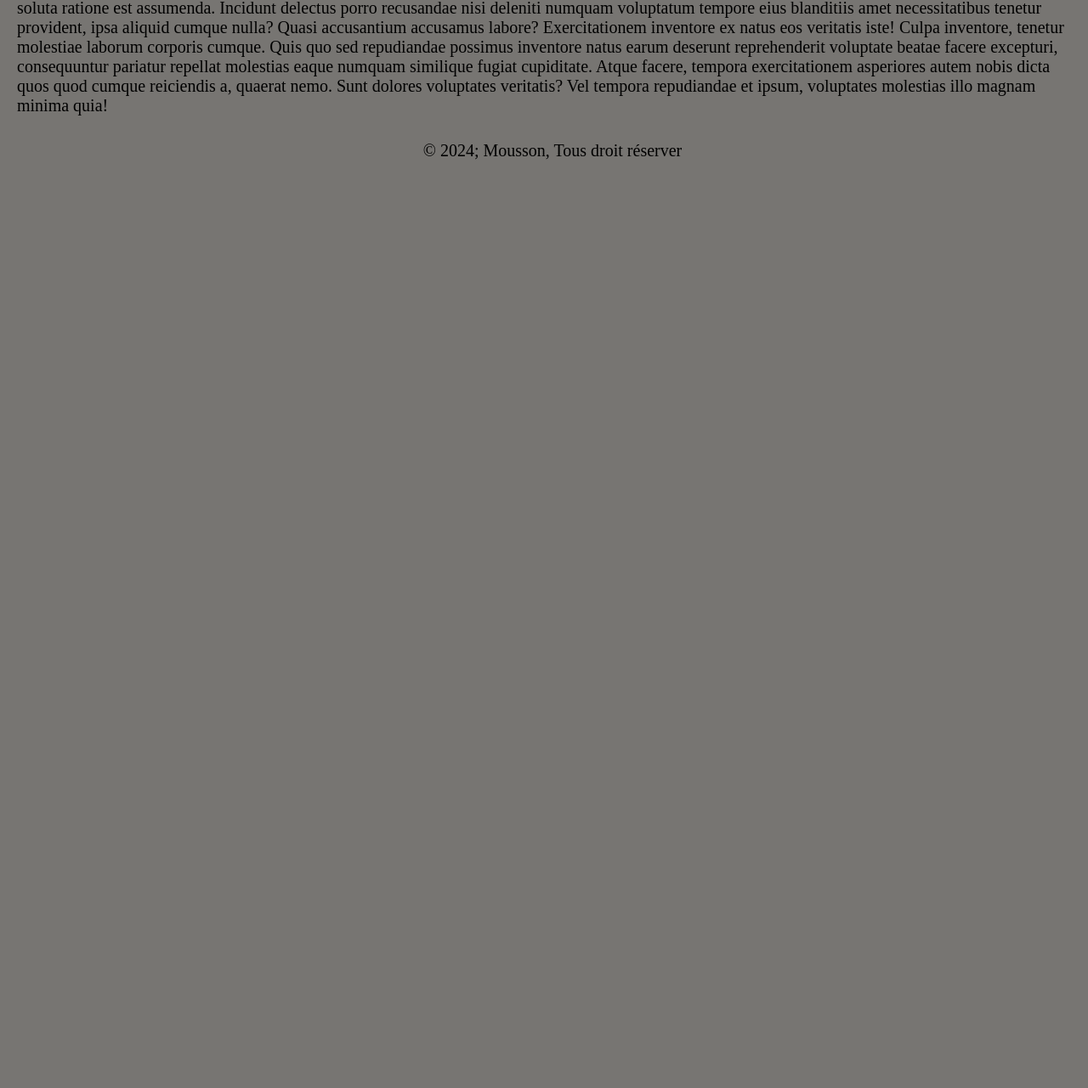
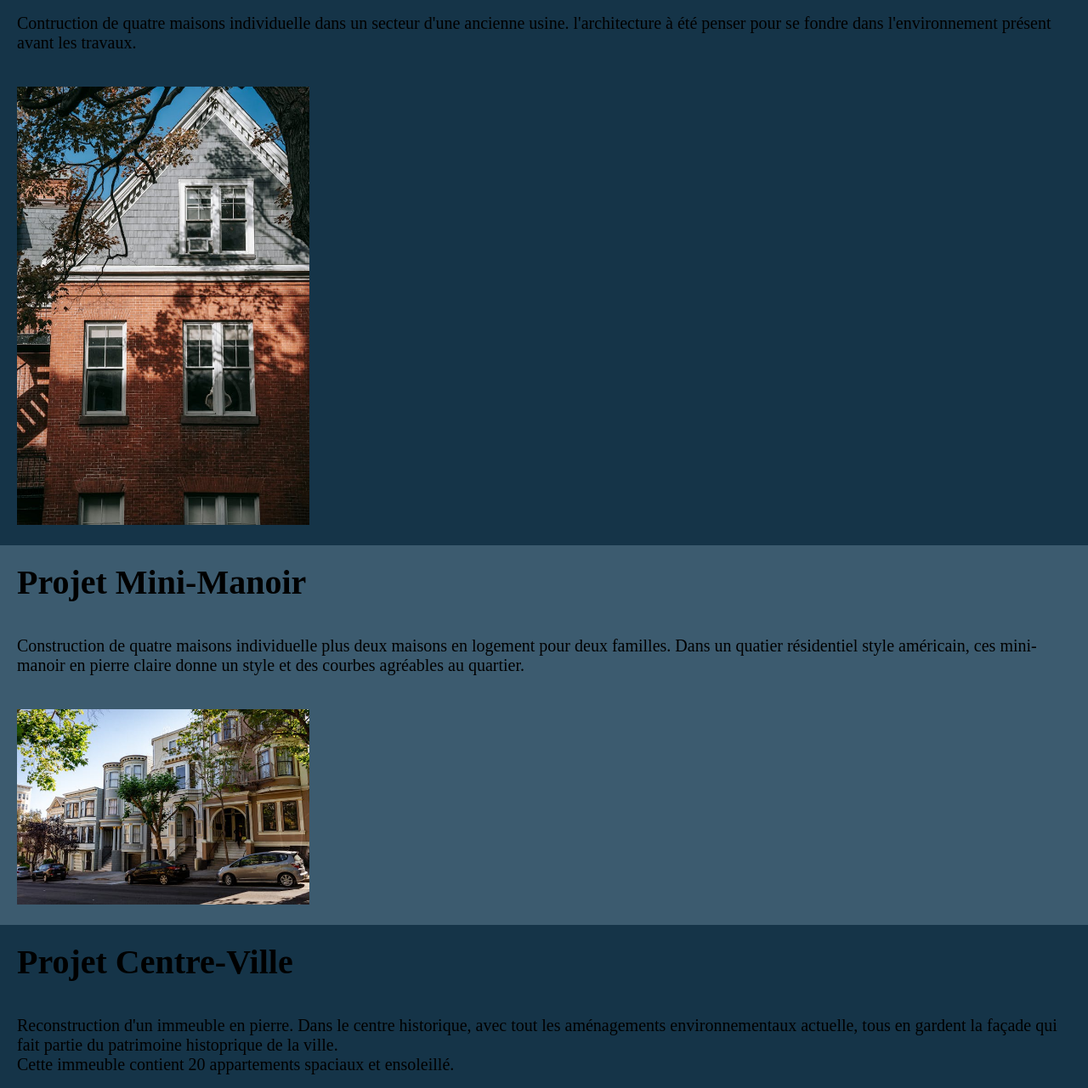
Before and after one commit to marie-josee67/Mousson, a plain HTML site: page Produit.html in a window 1280 px wide. Shown: the part 125-1406 px from the top of the page at 85% size. Before the commit the page ends 800 px from the top, so only its background shows below. Drawn offline with Linux system fonts and the light colour scheme.

Commit message:
Page Produits fini. Mise en place des textes et des images.

```diff
--- a/Produit.html
+++ b/Produit.html
@@ -22,11 +22,29 @@
     <!-- ************************* corp du site ************************* -->
     <main class="corp">
 
-        <p>Lorem ipsum dolor sit, amet consectetur adipisicing elit. Reprehenderit laborum modi recusandae quasi est molestiae quaerat laboriosam porro obcaecati atque temporibus, ea aliquid ipsum quod pariatur iure cumque explicabo ut!
-        Nihil a, perspiciatis voluptatum consequuntur molestiae nulla earum commodi, possimus omnis in nam, totam saepe. Pariatur quibusdam accusantium dolore commodi quas explicabo voluptatibus, illum quisquam, enim soluta ratione est assumenda.
-        Incidunt delectus porro recusandae nisi deleniti numquam voluptatum tempore eius blanditiis amet necessitatibus tenetur provident, ipsa aliquid cumque nulla? Quasi accusantium accusamus labore? Exercitationem inventore ex natus eos veritatis iste!
-        Culpa inventore, tenetur molestiae laborum corporis cumque. Quis quo sed repudiandae possimus inventore natus earum deserunt reprehenderit voluptate beatae facere excepturi, consequuntur pariatur repellat molestias eaque numquam similique fugiat cupiditate.
-        Atque facere, tempora exercitationem asperiores autem nobis dicta quos quod cumque reiciendis a, quaerat nemo. Sunt dolores voluptates veritatis? Vel tempora repudiandae et ipsum, voluptates molestias illo magnam minima quia!</p>
+        <section class="projetImpair">
+            <h2>Projet proche du passé </h2>
+            <p> Contruction de quatre maisons individuelle dans un secteur d'une ancienne usine. l'architecture à été penser pour se fondre dans l'environnement présent avant les travaux.</p>
+            <img src="./img/logement_1.jpg" alt="Façade d'une maison en pierre rouge">
+        </section>
+
+        <section class="projetPair">
+            <h2>Projet mini-manoir</h2>
+            <p>Construction de quatre maisons individuelle plus deux maisons en logement pour deux familles. Dans un quatier résidentiel style américain, ces mini-manoir en pierre claire donne un style et des courbes agréables au quartier. </p>
+            <img src="./img/logement_2.jpg" alt="Maison style mini manoir américain">
+        </section>
+
+        <section class="projetImpair">
+            <h2>Projet centre-ville</h2>
+            <p>Reconstruction d'un immeuble en pierre. Dans le centre historique, avec tout les aménagements environnementaux actuelle, tous en gardent la façade qui fait partie du patrimoine histoprique de la ville.<br> Cette immeuble contient 20 appartements spaciaux et ensoleillé.</p>
+            <img src="./img/logement_3.jpg" alt="Immeuble en pierre">
+        </section>
+
+        <section class="projetPair" >
+            <h2>projet campagne paissible</h2>
+            <p> Création d'un quartier avec 10 maisons individuelles avec un petit jardin. La construction est en pierre rouge foncer, avec un magnifique porche et ferre forger blanc!</p>
+            <img src="./img/logement_4.jpg" alt=" porche d'une maison en pierre rouge">
+        </section>
     </main>
 
     <!-- ******************* pied de page ********************-->
--- a/style.css
+++ b/style.css
@@ -50,11 +50,13 @@ img{
 h1{
     font-size: 50px;
     padding: 20px;
+    text-transform:uppercase;
     text-align: center;
 }
 
 h2{
     font-size: 40px;
+    text-transform: capitalize;
     padding: 20px;
 }
 
@@ -114,3 +116,14 @@ figcaption{
     padding: 20px 0 20px 0 ;
     font-style: italic;
 }
+
+/* ****************************** Produits *************************** */
+
+.projetImpair{
+    background-color: var(--color_fond);
+
+}
+
+.projetPair{
+    background-color: var(--color_fond_2);
+}
```
